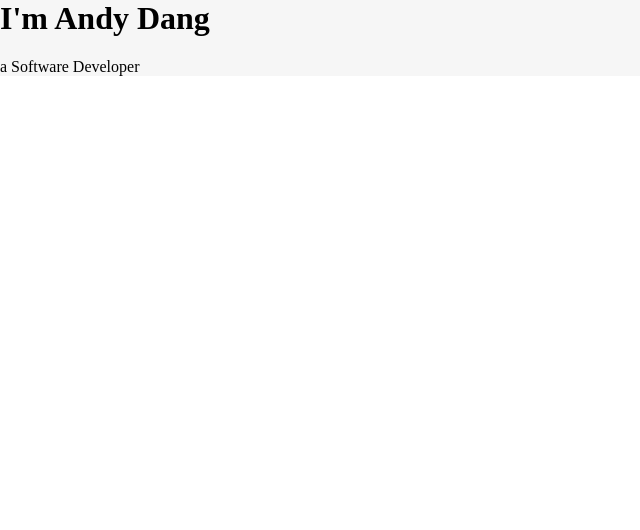
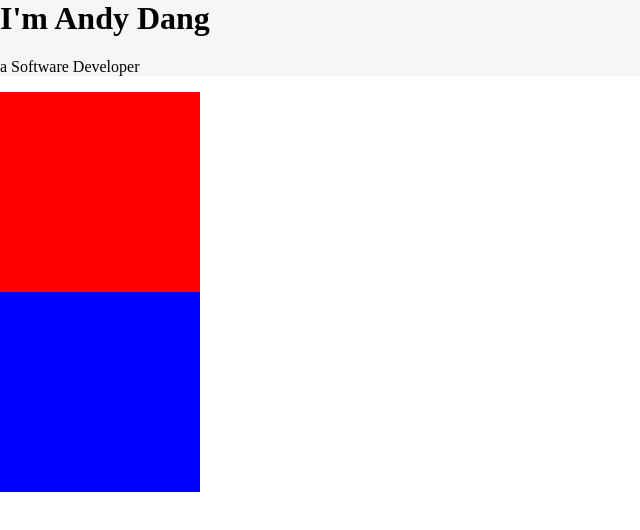
Before and after one commit to Pandoragear/My_Site, a plain HTML site: page index.html in a window 1280 px wide. Shown: the whole page, without its empty margins (0-640 px from the left). Drawn offline with Linux system fonts and the light colour scheme.

Commit message:
Box Model styling

```diff
--- a/CSS/styles.css
+++ b/CSS/styles.css
@@ -6,7 +6,20 @@ h1 {
     margin-top: 0;
 }
 
-div {
+.top-container  {
     background-color: #f6f6f6;
     /* margin: -20px -10px -20px -10px; */
 }
+
+
+.middle-container{
+    background-color: red;
+    width: 200px;
+    height: 200px;
+}
+
+.bottom-container{
+    background-color: blue;
+    width: 200px;
+    height: 200px;
+}
--- a/index.html
+++ b/index.html
@@ -8,9 +8,16 @@
     <link rel="icon" href="favicon.ico">
 </head>
 <body>
-    <div class="">
+    <div class="top-container">
         <h1>I'm Andy Dang </h1>
         <p > a Software Developer  </p>
+    </div>
+
+    <div class="middle-container">
+
+    </div>
+
+    <div class="bottom-container">
 
     </div>
 
```
